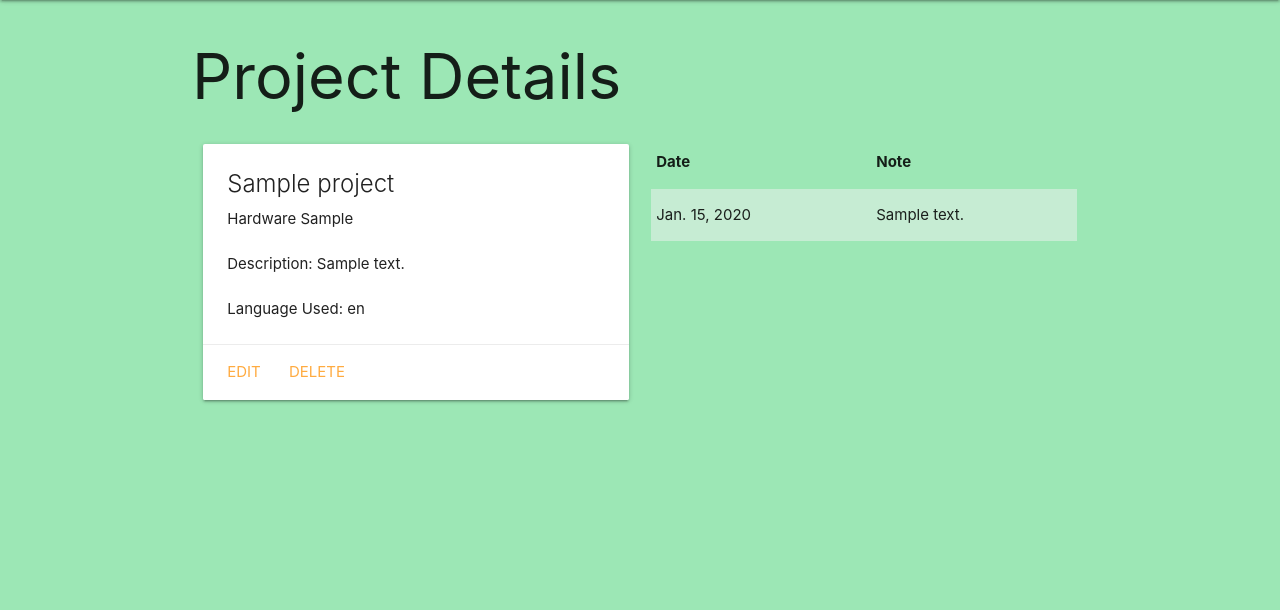
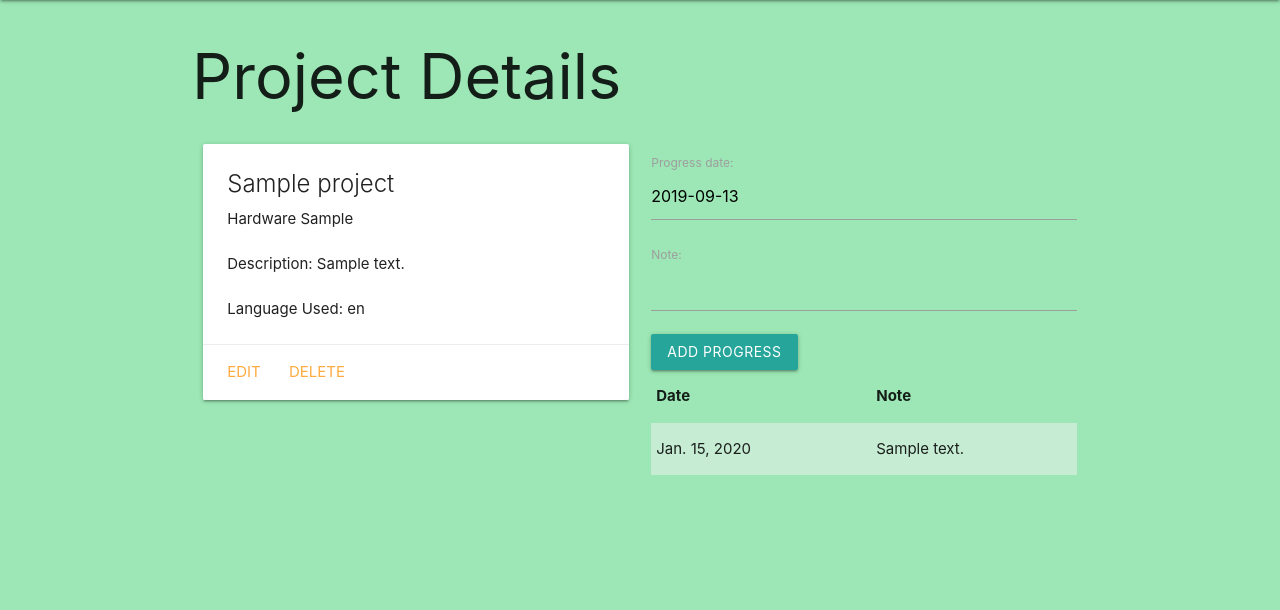
Before and after one commit to ManliestBen/iot_collector, a Django app: page /projects/1/ in a window 1280 px wide. Shown: the part 64-674 px from the top of the page. Run offline with Django 3.2, Linux system fonts and the light colour scheme; tables that the repository leaves empty hold one stand-in row (values such as "Sample post").

Commit message:
add progress addition method

```diff
--- /dev/null
+++ b/main_app/forms.py
@@ -0,0 +1,7 @@
+from django.forms import ModelForm
+from .models import Progress
+
+class ProgressForm(ModelForm):
+  class Meta:
+    model = Progress
+    fields = ['date', 'note']
--- a/main_app/models.py
+++ b/main_app/models.py
@@ -20,3 +20,5 @@ class Progress(models.Model):
     project = models.ForeignKey(Project, on_delete=models.CASCADE)
     def __str__(self):
         return f"{self.note} on {self.date}"
+    class Meta:
+        ordering = ['-date']
--- a/main_app/templates/base.html
+++ b/main_app/templates/base.html
@@ -8,6 +8,7 @@
   <title>Project</title>
   <link rel="stylesheet" href="https://cdnjs.cloudflare.com/ajax/libs/materialize/1.0.0/css/materialize.min.css">
   <link rel="stylesheet" type="text/css" href="{% static 'css/style.css' %}">
+  <script src="https://cdnjs.cloudflare.com/ajax/libs/materialize/1.0.0/js/materialize.min.js"></script>
 </head>
 <body>
   <header class="navbar-fixed">
--- a/main_app/templates/projects/detail.html
+++ b/main_app/templates/projects/detail.html
@@ -22,6 +22,11 @@
     </div>
   </div>
   <div class="col s6">
+    <form action="{% url 'add_progress' project.id %}" method="post">
+    {% csrf_token %}
+    {{ progress_form.as_p }}
+    <input type="submit" class="btn" value="Add Progress">
+  </form>
     <table class="striped">
       <thead>
         <tr><th>Date</th><th>Note</th></tr>
@@ -37,4 +42,15 @@
     </table>
   </div>
 </div>
+<script>
+  var dateEl = document.getElementById('id_date');
+  M.Datepicker.init(dateEl, {
+    format: 'yyyy-mm-dd',
+    defaultDate: new Date(),
+    setDefaultDate: true,
+    autoClose: true
+  });
+  var selectEl = document.getElementById('id_meal');
+  M.FormSelect.init(selectEl);
+</script>
 {% endblock %}
--- a/main_app/urls.py
+++ b/main_app/urls.py
@@ -9,4 +9,5 @@ urlpatterns = [
     path('projects/create/', views.ProjectCreate.as_view(), name='projects_create'),
     path('projects/<int:pk>/update/', views.ProjectUpdate.as_view(), name='projects_update'),
     path('projects/<int:pk>/delete/', views.ProjectDelete.as_view(), name='projects_delete'),
+    path('projects/<int:project_id>/add_progress/', views.add_progress, name='add_progress'),
 ]
--- a/main_app/views.py
+++ b/main_app/views.py
@@ -1,7 +1,8 @@
-from django.shortcuts import render
+from django.shortcuts import render, redirect
 from django.http import HttpResponse
 from django.views.generic.edit import CreateView, UpdateView, DeleteView
 from .models import Project
+from .forms import ProgressForm
 
 def home(request):
     return render(request, 'projects/index.html')
@@ -15,8 +16,18 @@ def projects_index(request):
 # Create your views here.
 
 def projects_detail(request, project_id):
-  project = Project.objects.get(id=project_id)
-  return render(request, 'projects/detail.html', { 'project': project })
+    project = Project.objects.get(id=project_id)
+    progress_form = ProgressForm()
+    return render(request, 'projects/detail.html', { 'project': project, 'progress_form': progress_form })
+
+def add_progress(request, project_id):
+    form = ProgressForm(request.POST)
+    if form.is_valid():
+        new_progress = form.save(commit=False)
+        new_progress.project_id = project_id
+        new_progress.save()
+    return redirect('detail', project_id=project_id)
+
 
 class ProjectCreate(CreateView):
     model = Project
```
